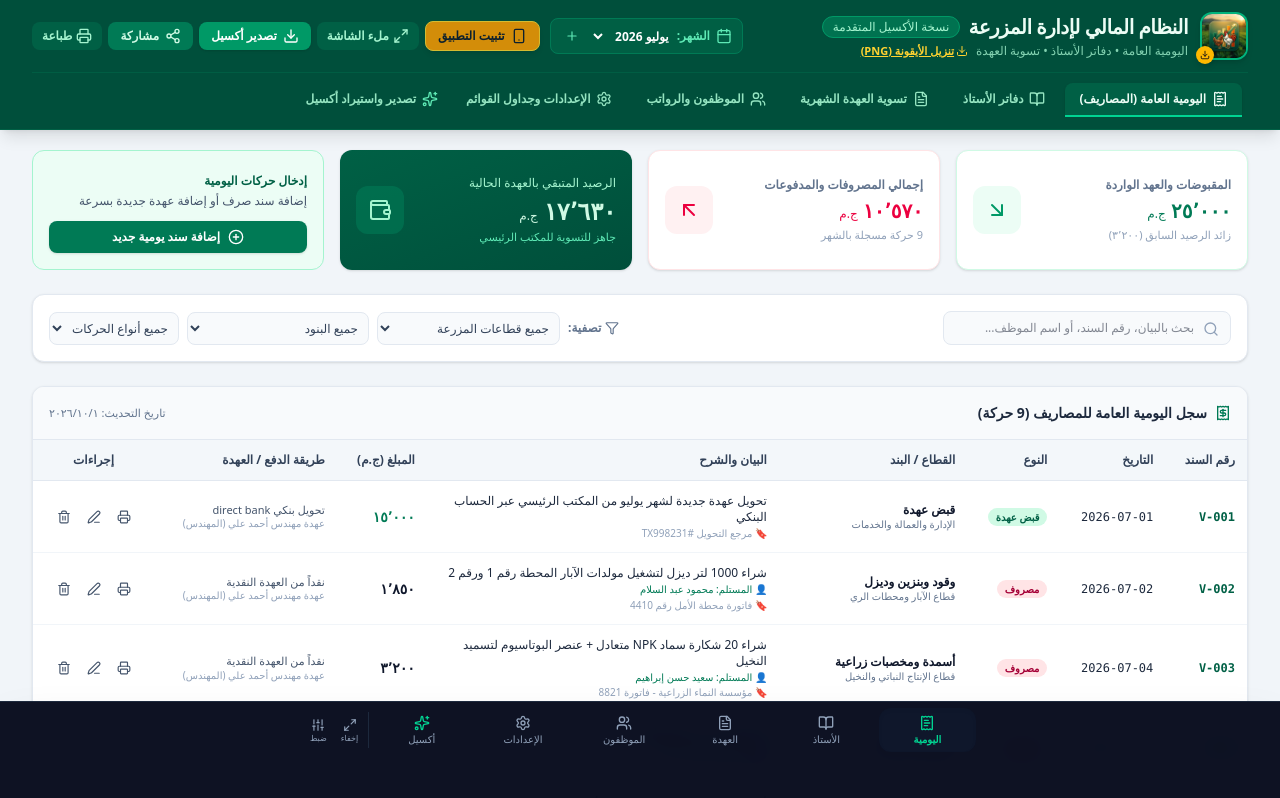
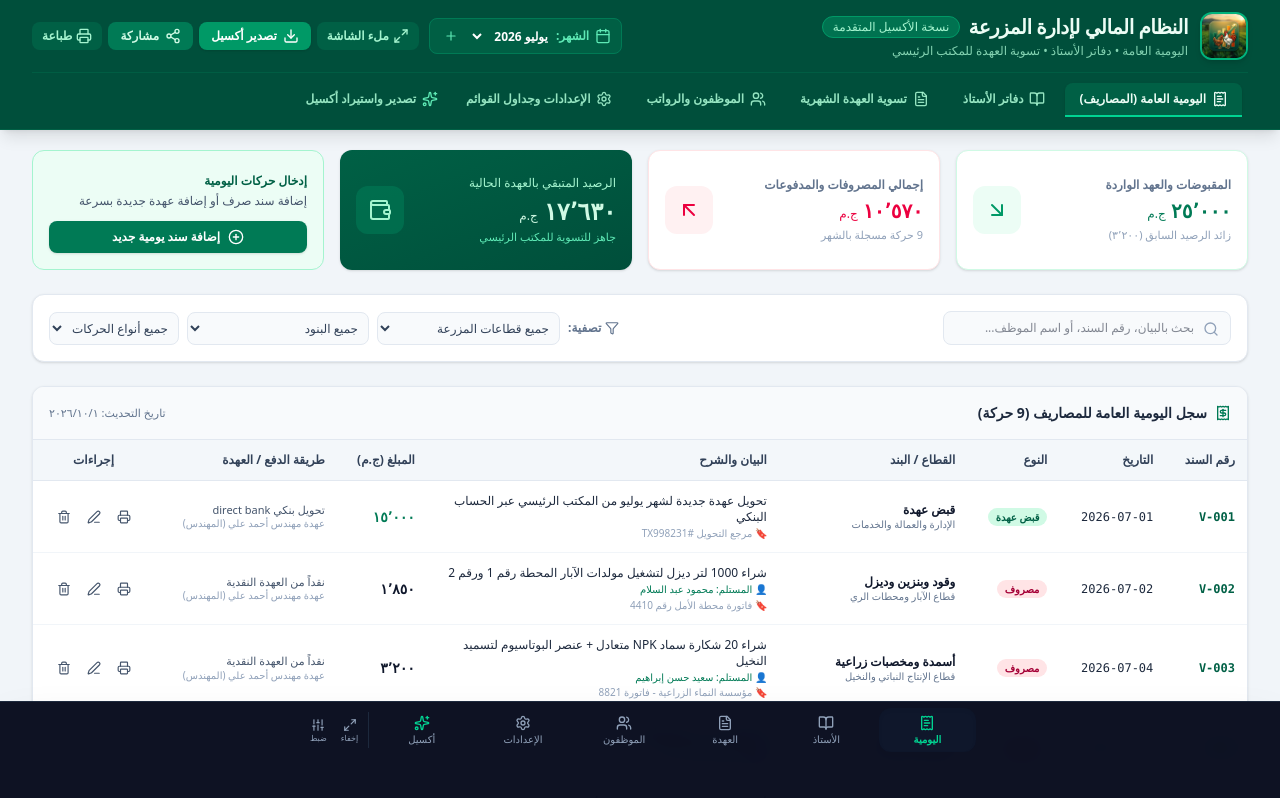
Before and after one commit to siecoojack/Farm-finance-manager-, a React (Vite) app: page / in a window 1280 px wide. Shown: the top 798 px of the page. Built offline with nearby package versions, Linux system fonts and the light colour scheme.

Commit message:
refactor: remove PWA install and icon download logic
Clean up unused PWA components and icon download utilities from the Navbar to reduce code complexity.

```diff
--- a/src/components/Navbar.tsx
+++ b/src/components/Navbar.tsx
@@ -18,7 +18,6 @@ import {
   Minimize2
 } from 'lucide-react';
 import { AppState } from '../types';
-import { PWAInstallButton } from './PWAInstallButton';
 
 interface NavbarProps {
   state: AppState;
@@ -36,7 +35,6 @@ export const Navbar: React.FC<NavbarProps> = ({
   onPrint
 }) => {
   const [isFullscreen, setIsFullscreen] = useState(false);
-  const [downloadSuccess, setDownloadSuccess] = useState(false);
 
   useEffect(() => {
     const handleFs = () => {
@@ -51,25 +49,6 @@ export const Navbar: React.FC<NavbarProps> = ({
       document.documentElement.requestFullscreen?.();
     } else {
       document.exitFullscreen?.();
-    }
-  };
-
-  const handleDownloadIcon = async () => {
-    try {
-      const res = await fetch('/icon-512.png');
-      const blob = await res.blob();
-      const blobUrl = URL.createObjectURL(blob);
-      const link = document.createElement('a');
-      link.href = blobUrl;
-      link.download = 'poultry-farm-icon.png';
-      document.body.appendChild(link);
-      link.click();
-      document.body.removeChild(link);
-      setTimeout(() => URL.revokeObjectURL(blobUrl), 2000);
-      setDownloadSuccess(true);
-      setTimeout(() => setDownloadSuccess(false), 4000);
-    } catch {
-      window.open('/api/icon-download', '_blank');
     }
   };
 
@@ -122,20 +101,11 @@ export const Navbar: React.FC<NavbarProps> = ({
 
           {/* Logo & Title */}
           <div className="flex items-center gap-3">
-            <button
-              onClick={handleDownloadIcon}
-              title="اضغط هنا لتنزيل صورة الأيقونة مباشرة بجودة عالية (PNG)"
-              className="relative group cursor-pointer focus:outline-none transition active:scale-95 shrink-0 text-right"
-            >
-              <img
-                src="/icon-192.png"
-                alt="أيقونة مزرعة الدواجن"
-                className="w-12 h-12 rounded-xl shadow-md border-2 border-emerald-400/80 object-cover bg-emerald-950 group-hover:brightness-110"
-              />
-              <span className="absolute -bottom-1 -left-1 bg-amber-400 text-slate-950 p-1 rounded-full shadow-md text-[9px] font-bold flex items-center justify-center">
-                <Download className="w-2.5 h-2.5" />
-              </span>
-            </button>
+            <img
+              src="/icon-192.png"
+              alt="أيقونة مزرعة الدواجن"
+              className="w-12 h-12 rounded-xl shadow-md border-2 border-emerald-400/80 object-cover bg-emerald-950 shrink-0"
+            />
             <div>
               <div className="flex items-center gap-2">
                 <h1 className="text-xl font-bold tracking-tight text-emerald-50">النظام المالي لإدارة المزرعة</h1>
@@ -143,21 +113,9 @@ export const Navbar: React.FC<NavbarProps> = ({
                   نسخة الأكسيل المتقدمة
                 </span>
               </div>
-              <div className="flex items-center gap-2 text-xs text-emerald-200/80 mt-0.5">
-                <span>اليومية العامة • دفاتر الأستاذ • تسوية العهدة</span>
-                <button
-                  onClick={handleDownloadIcon}
-                  className="text-amber-300 hover:text-amber-200 underline font-bold text-[11px] flex items-center gap-0.5 transition"
-                >
-                  <Download className="w-3 h-3" />
-                  <span>تنزيل الأيقونة (PNG)</span>
-                </button>
-                {downloadSuccess && (
-                  <span className="text-emerald-300 font-bold bg-emerald-800/90 px-2 py-0.5 rounded text-[10px] animate-pulse">
-                    ✓ تم التنزيل بنجاح!
-                  </span>
-                )}
-              </div>
+              <p className="text-xs text-emerald-200/80 mt-0.5">
+                اليومية العامة • دفاتر الأستاذ • تسوية العهدة للمكتب الرئيسي
+              </p>
             </div>
           </div>
 
@@ -189,8 +147,6 @@ export const Navbar: React.FC<NavbarProps> = ({
 
             {/* Action Buttons */}
             <div className="flex items-center gap-1.5">
-              <PWAInstallButton />
-
               <button
                 onClick={toggleFullscreen}
                 className={`px-2.5 py-1.5 rounded-lg text-xs font-semibold flex items-center gap-1 transition ${
```
